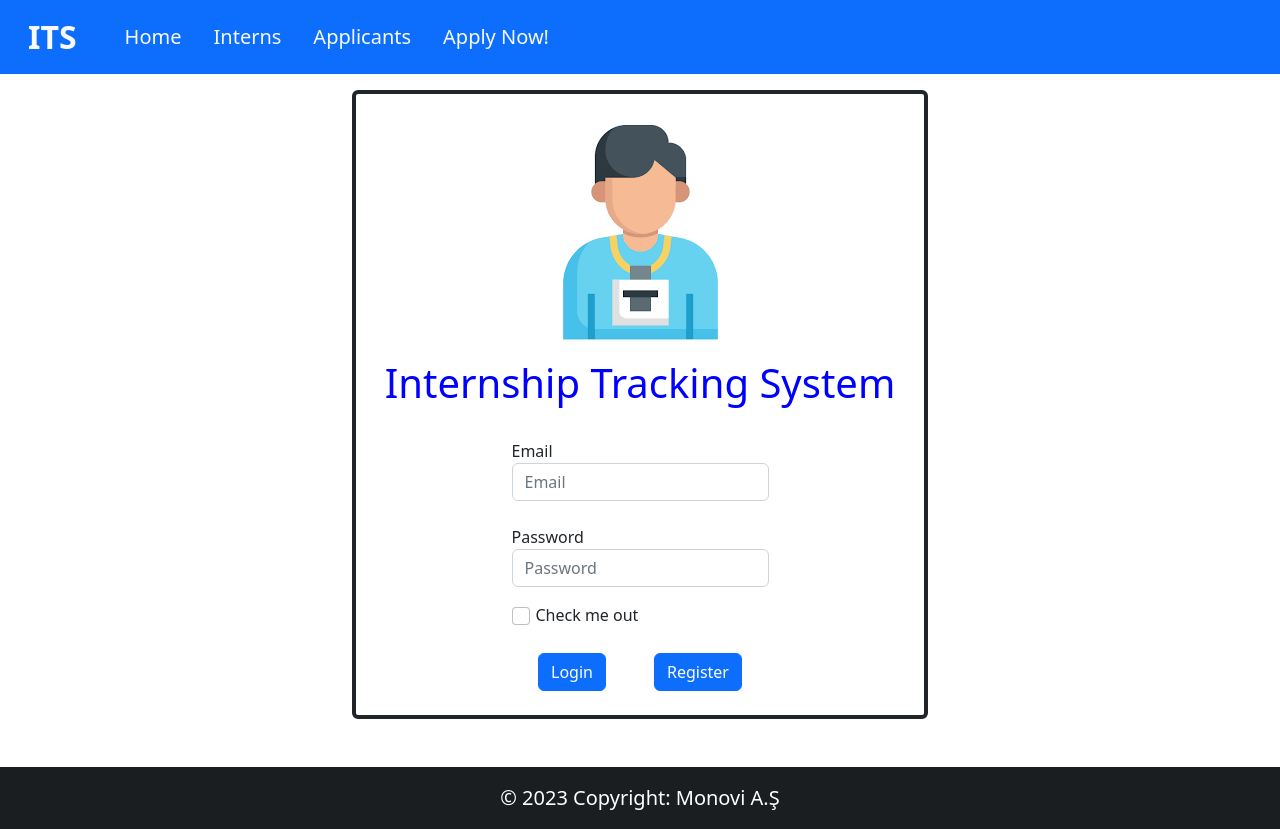
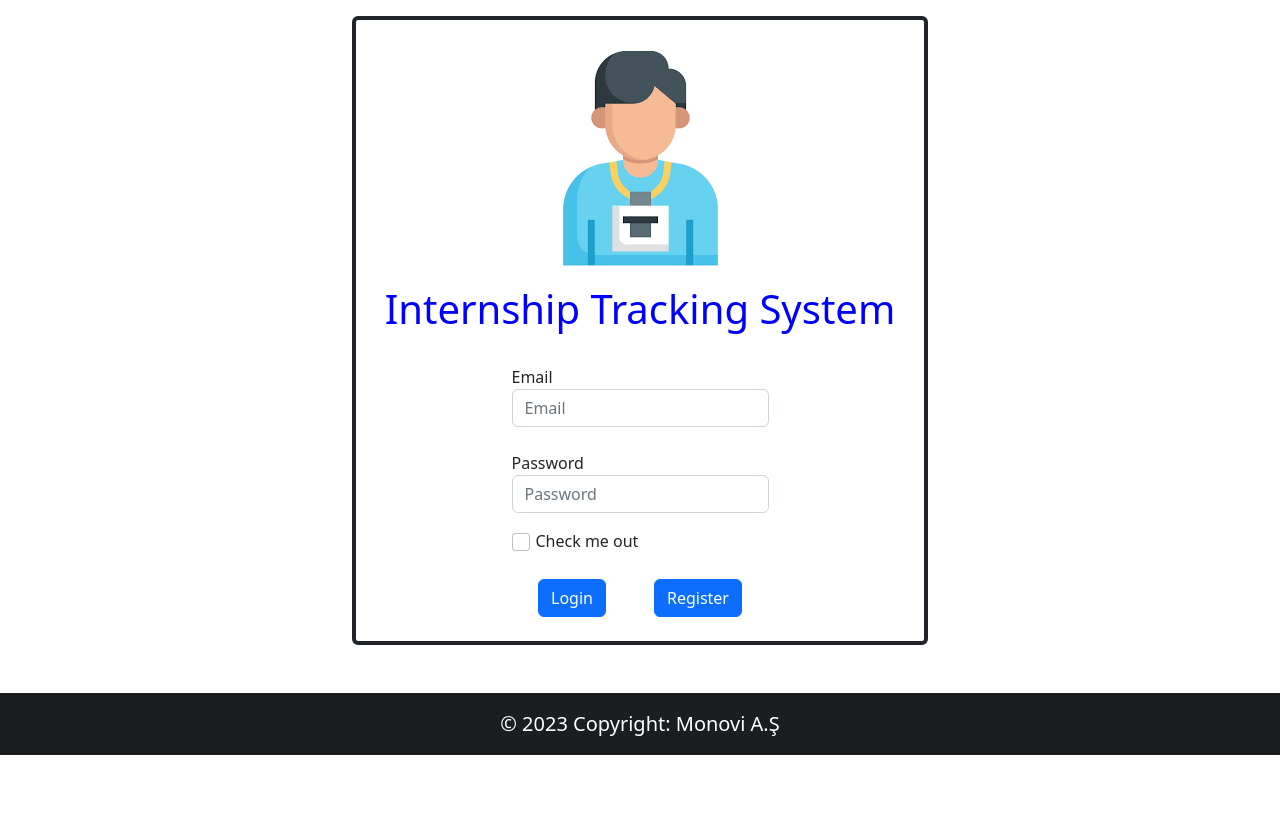
Before and after one commit to YarkinAta00/Intern_tracking_system, a Vue app in the folder deneme/: page / in a window 1280 px wide. After the commit the page ends 800 px from the top, so only its background shows below. Built offline with nearby package versions, Linux system fonts and the light colour scheme.

Commit message:
Footer and Navbar updated

```diff
--- a/deneme/src/App.vue
+++ b/deneme/src/App.vue
@@ -9,25 +9,22 @@ export default {
 },
 data(){
   return{
-    NavCheck:false
+
   }
 },
-methods:{
-  navbarCheck(){
-    if(this.$route.name === 'Welcome'){
-     NavCheck=true
-    }
-  },
-}
 }
 </script>
 
 <template>
   <div>
-    <NavbarComponent v-if="navbarCheck" v-show="{NavCheck}"/>
+    <NavbarComponent v-show="$route.path !== '/'"/>
   </div>
-    <main>
+    <body class="d-flex flex-column h-100">
       <router-view></router-view>
       <Footer />
-    </main>
+    </body>
 </template>
+
+<style>
+
+</style>
```
